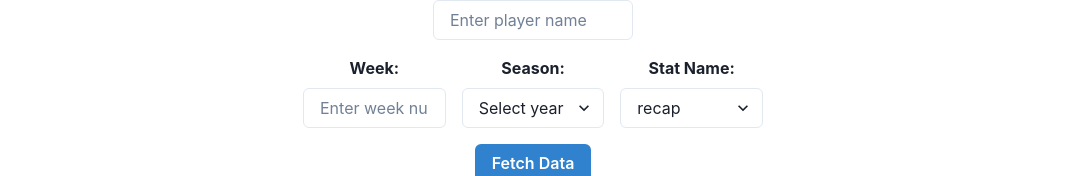
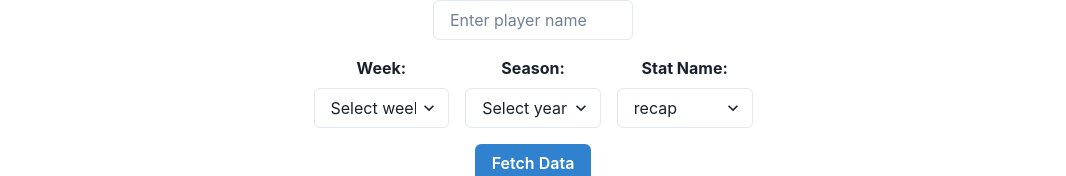
Before and after one commit to ledbetni/statBotWeb, a React (Vite) app in the folder vite-react-NFL/: page / in a window 1280 px wide. Shown: the part 208-384 px from the top of the page, without its empty margins (107-1173 px from the left). Built offline with nearby package versions, Linux system fonts and the light colour scheme.

Commit message:
Changed week to dropdown initial deployment

```diff
--- a/vite-react-NFL/src/components/playerDataEntry.tsx
+++ b/vite-react-NFL/src/components/playerDataEntry.tsx
@@ -171,11 +171,22 @@ const PlayerDataEntry: React.FC = () => {
       <Flex fontWeight={"bold"} mb={4} gap={4}>
         <Box flex="1">
           <Text mb={2}>Week:</Text>
-          <Input
+          {/* <Input
             placeholder="Enter week number"
             value={week}
             onChange={(e) => setWeek(e.target.value)}
-          />
+          /> */}
+          <Select
+            placeholder="Select week"
+            value={week}
+            onChange={(e) => setWeek(e.target.value)}
+          >
+            {Array.from({ length: 18 }, (_, index) => (
+              <option key={index + 1} value={index + 1}>
+                {index + 1}
+              </option>
+            ))}
+          </Select>
         </Box>
         <Box fontWeight={"bold"} flex="1">
           <Text mb={2}>Season:</Text>
```
